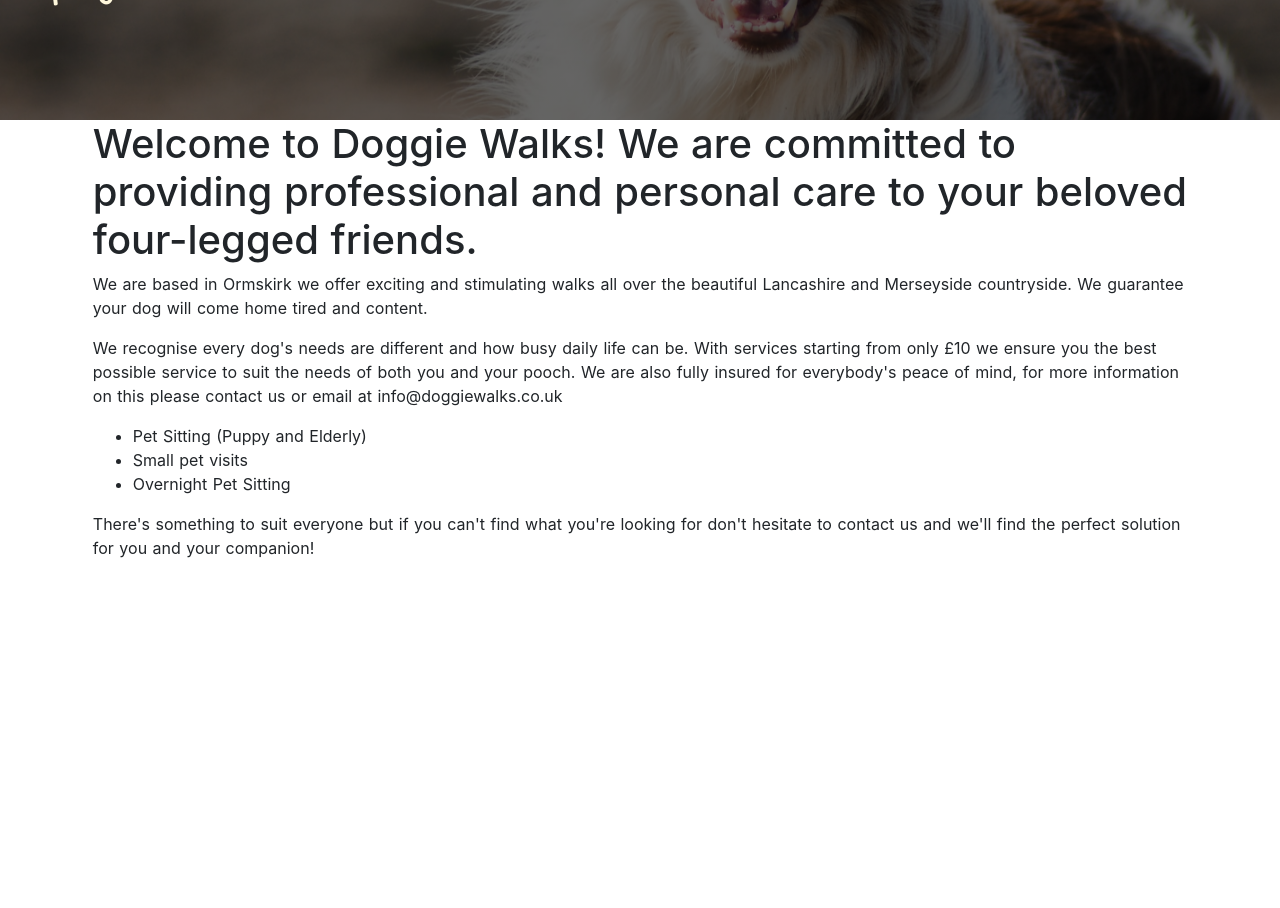
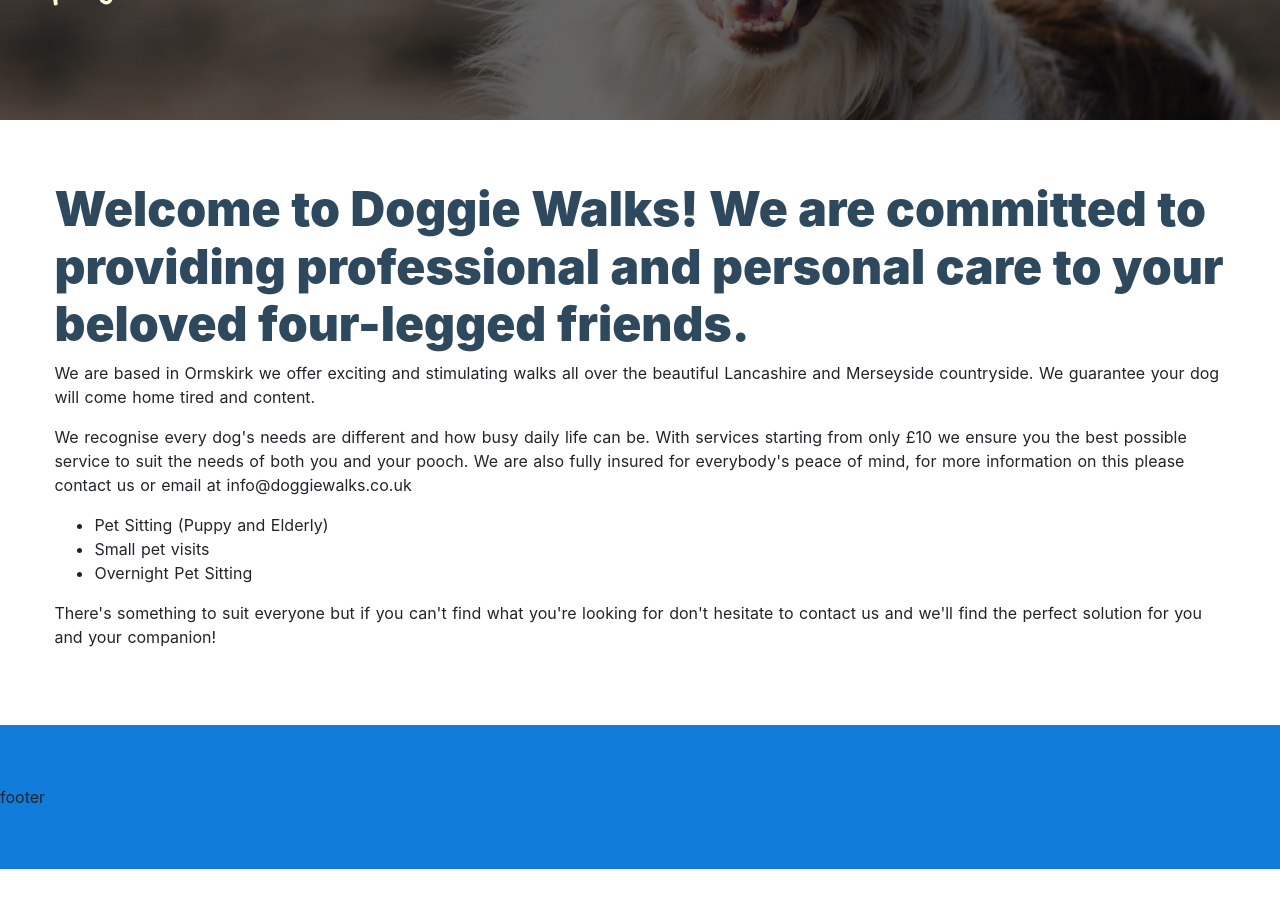
Before and after one commit to clarkenewsh/doggie-walks-site, a Nuxt app: page / in a window 1280 px wide. Shown: the part 380-1288 px from the top of the page. After the commit the page ends 1249 px from the top, so only its background shows below. Built offline with nearby package versions, Linux system fonts and the light colour scheme.

Commit message:
universal layout chnages - css grid styles

```diff
--- a/layouts/default.vue
+++ b/layouts/default.vue
@@ -6,16 +6,18 @@
     <main class="grid">
       <Nuxt />
     </main>
-    <footer />
+    <TheFooter />
   </div>
 </template>
 
 <script>
 import NavBar from '~/components/NavBar.vue'
+import TheFooter from '~/components/TheFooter.vue'
 
 export default {
   components: {
-    NavBar
+    NavBar,
+    TheFooter
   }
 }
 </script>
@@ -48,9 +50,40 @@
   grid-row-gap: 3rem;
 }
 
+h1 {
+  font-weight: 900;
+  font-size: 3rem;
+
+}
+/*
+h1::after {
+  content: url('~assets/dog-doogle.png');
+  background-size: 10px 20px;
+  height: 10px;
+  width: 20px;
+} */
+
+h1,
+h2,
+h3,
+h4 {
+  color: #2E495E;
+}
+
+h2,
+h3,
+h4 {
+  font-family: 'Patrick Hand SC', cursive;
+}
+
+header {
+  background: linear-gradient(rgba(0, 0, 0, 0.6), rgba(0, 0, 0, 0.6)),  url('~assets/nav-background.jpeg');
+}
+
 main {
-  min-height: 100vh;
+  /* min-height: 100vh; */
   grid-column: 2;
+  padding: 60px 0px;
 }
 
 header, main, footer {
@@ -59,19 +92,19 @@
 
 @media only screen and (min-width: 768px) {
   .grid {
-    grid-template-columns: 3% 1fr 3%;
+    grid-template-columns: 2% 1fr 2%;
   }
 }
 
 @media only screen and (min-width: 1024px) {
     .grid {
-      grid-template-columns: 6% 1fr 6%;
+      grid-template-columns: 3% 1fr 3%;
   }
  }
 
 @media only screen and (min-width: 1400px) {
       .grid {
-      grid-template-columns: 15% 1fr 15%;
+      grid-template-columns: 6% 1fr 6%;
   }
 }
 </style>
```
